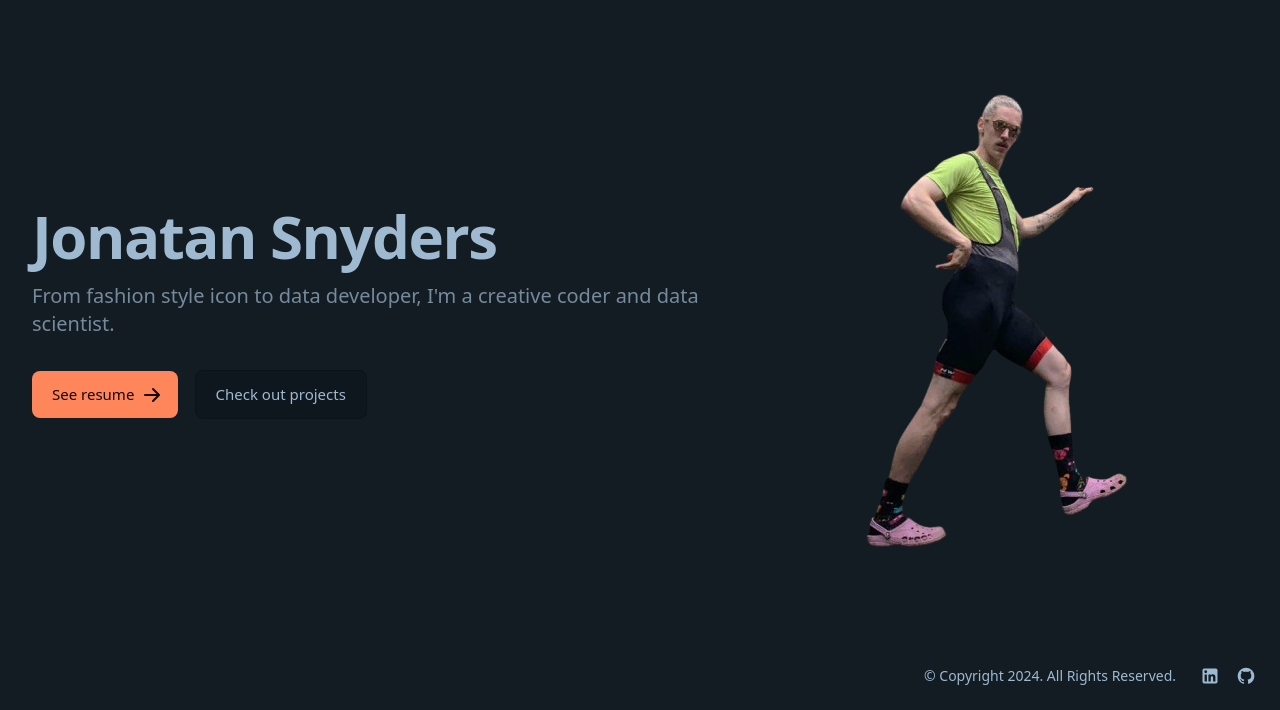
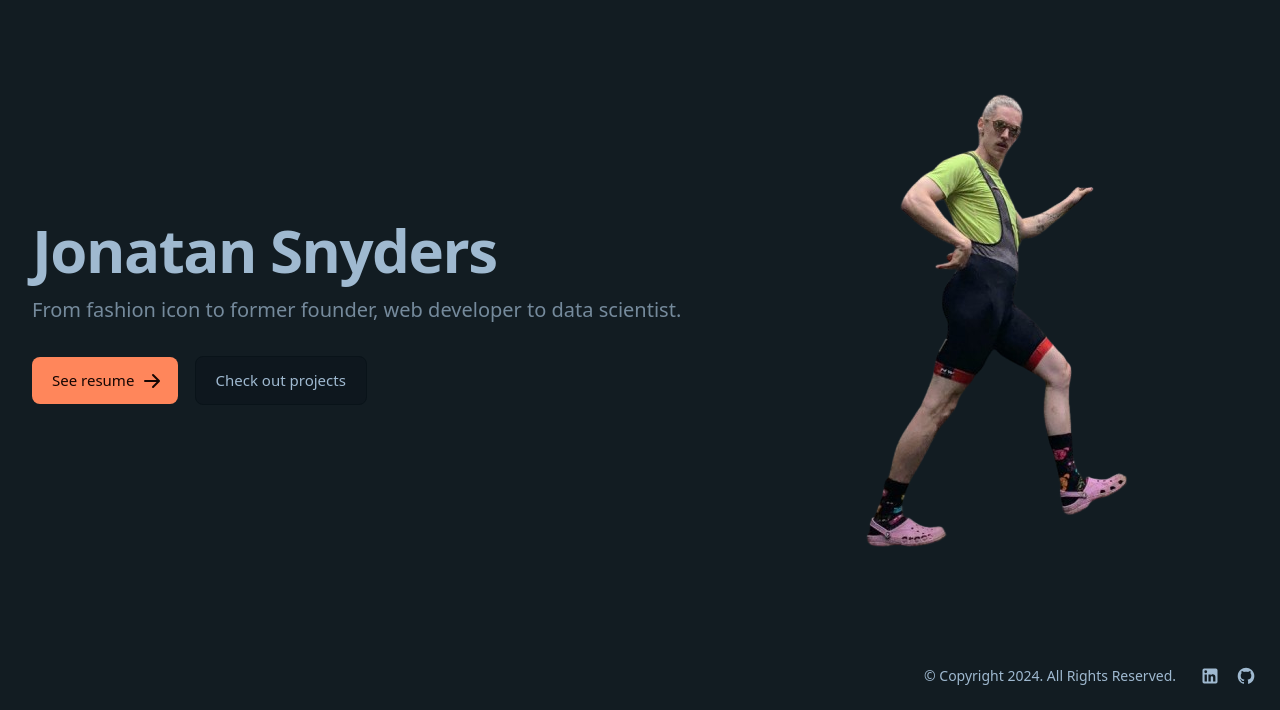
Before and after one commit to jsnyde0/resume, a Django app: page / in a window 1280 px wide. Shown: the part 177-887 px from the top of the page. Run offline with Django 5.2, Linux system fonts and the light colour scheme; some libraries are stand-ins or nearby versions.

Commit message:
updated slogan on homepage

```diff
--- a/templates/home.html
+++ b/templates/home.html
@@ -5,7 +5,7 @@
   <div class="grid max-w-screen-xl px-4 py-8 mx-auto lg:gap-8 xl:gap-0 lg:py-16 lg:grid-cols-12">
       <div class="mr-auto place-self-center lg:col-span-7">
           <h1 class="max-w-2xl mb-4 text-4xl font-extrabold tracking-tight leading-none md:text-5xl xl:text-6xl text-base-content">Jonatan Snyders</h1>
-          <p class="max-w-2xl mb-6 font-light text-base-content/70 lg:mb-8 md:text-lg lg:text-xl">From fashion style icon to data developer, I'm a creative coder and data scientist.</p>
+          <p class="max-w-2xl mb-6 font-light text-base-content/70 lg:mb-8 md:text-lg lg:text-xl">From fashion icon to former founder, web developer to data scientist.</p>
           <a href="{% url 'resume' %}" class="inline-flex items-center justify-center px-5 py-3 mr-3 text-base font-medium text-center text-primary-content bg-primary hover:bg-primary-focus focus:ring-4 focus:ring-primary/30 rounded-lg">
               See resume
               <svg class="w-5 h-5 ml-2 -mr-1" fill="currentColor" viewBox="0 0 20 20" xmlns="http://www.w3.org/2000/svg"><path fill-rule="evenodd" d="M10.293 3.293a1 1 0 011.414 0l6 6a1 1 0 010 1.414l-6 6a1 1 0 01-1.414-1.414L14.586 11H3a1 1 0 110-2h11.586l-4.293-4.293a1 1 0 010-1.414z" clip-rule="evenodd"></path></svg>
```
